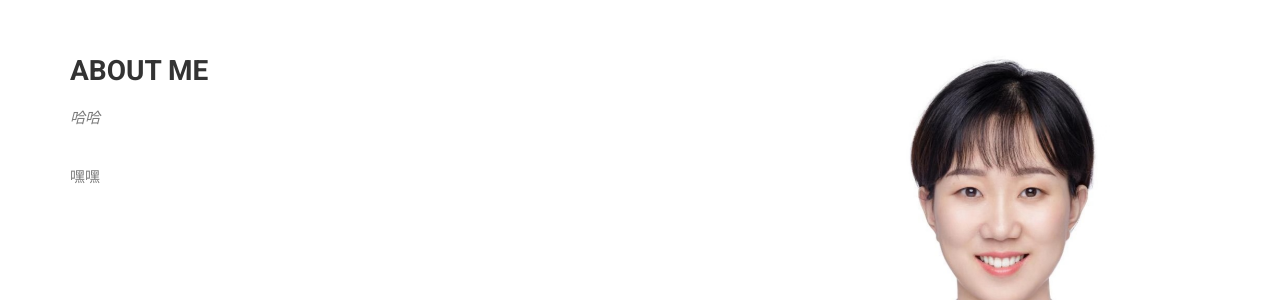
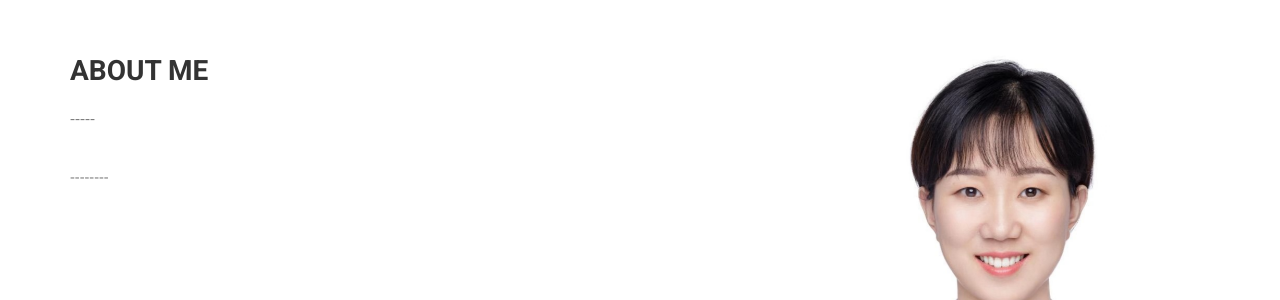
Before and after one commit to lichenleiZJU/lichenleiZJU.github.io, a Jekyll site: the page built from index.html, in a window 1280 px wide and 900 px high, scrolled down 723 px. Shown: the part 150-450 px from the top of the window. Built offline with Jekyll 4.4.1, drawn with Linux system fonts in a browser that asks for light colours; nearby versions of some CDN libraries; some web fonts are replaced.

Commit message:
Update index.html

```diff
--- a/index.html
+++ b/index.html
@@ -25,9 +25,9 @@ permalink: /
         <div class="block">
           <div class="section-title">
             <h2>About Me</h2>
-            <p> 哈哈</p>
+            <p> -----</p>
           </div>
-          <p>嘿嘿</p>
+          <p>--------</p>
         </div>
       </div><!-- .col-md-7 close -->
       <div class="col-md-5 col-sm-12">
```
Also changed, not shown: other parts of index.html (+1 -1 lines).
